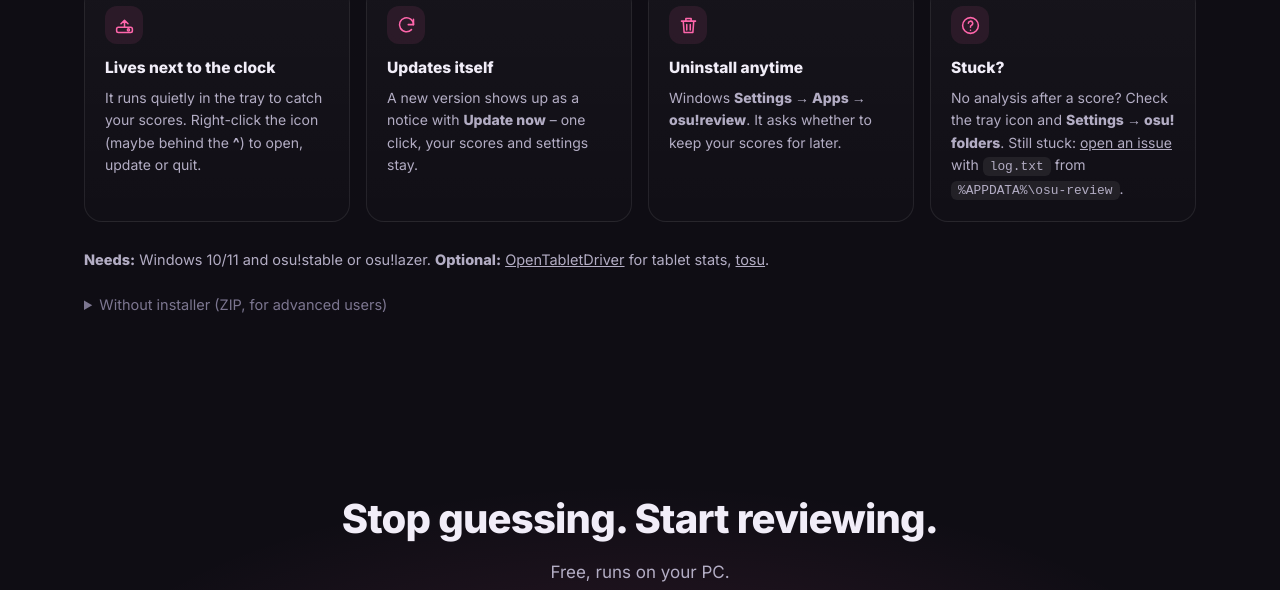
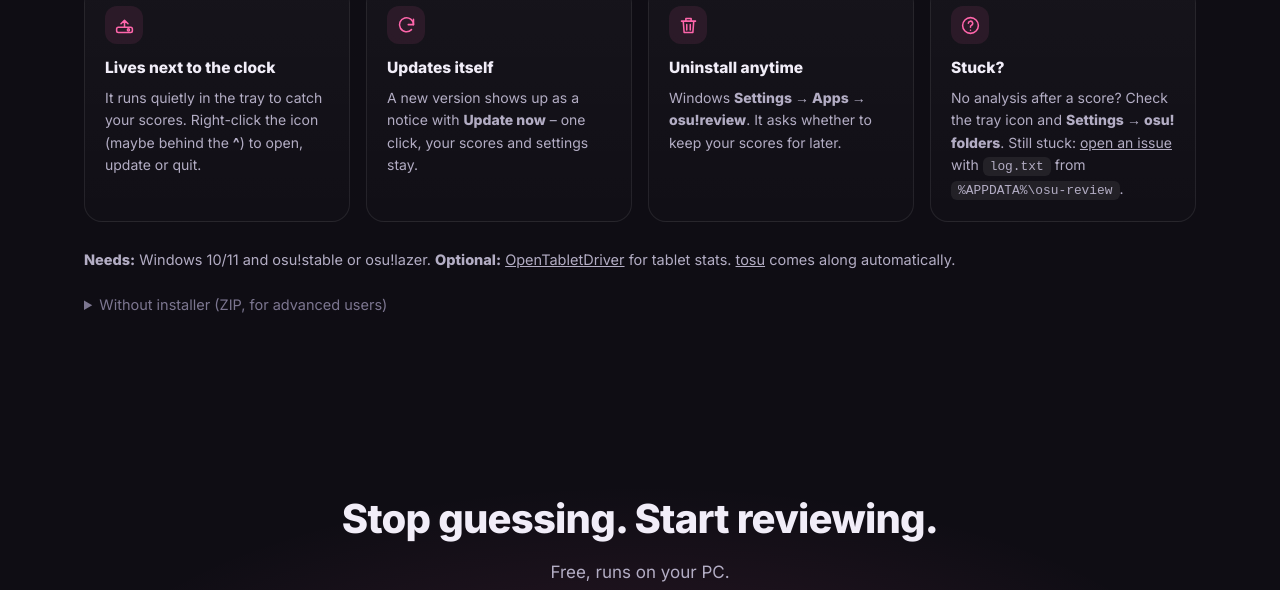
Before and after one commit to katsenmann/osu-review, a plain HTML site: page docs/index.html in a window 1280 px wide. Shown: the part 4251-4841 px from the top of the page. Drawn offline with Linux system fonts and the light colour scheme; no server answers.

Commit message:
Website: tosu comes along automatically

```diff
--- a/docs/index.html
+++ b/docs/index.html
@@ -172,7 +172,7 @@ details.zip{margin-top:22px;color:var(--ink2);font-size:14.5px}details.zip summa
     <div class="f reveal"><div class="ic"><svg viewBox="0 0 24 24" fill="none" stroke="currentColor" stroke-width="1.75" stroke-linecap="round" stroke-linejoin="round" aria-hidden="true"><path d="M4 7h16M10 11v6M14 11v6M6 7l1 13h10l1-13M9 7V4h6v3"/></svg></div><h3>Uninstall anytime</h3><p>Windows <b>Settings → Apps → osu!review</b>. It asks whether to keep your scores for later.</p></div>
     <div class="f reveal"><div class="ic"><svg viewBox="0 0 24 24" fill="none" stroke="currentColor" stroke-width="1.75" stroke-linecap="round" stroke-linejoin="round" aria-hidden="true"><circle cx="12" cy="12" r="9"/><path d="M9.5 9.5a2.5 2.5 0 1 1 3.5 2.3c-.6.3-1 .9-1 1.6V14M12 17.5v.01"/></svg></div><h3>Stuck?</h3><p>No analysis after a score? Check the tray icon and <b>Settings → osu! folders</b>. Still stuck: <a href="https://github.com/katsenmann/osu-review/issues">open an issue</a> with <code>log.txt</code> from <code>%APPDATA%\osu-review</code>.</p></div>
   </div>
-  <p class="req reveal"><b>Needs:</b> Windows 10/11 and osu!stable or osu!lazer. <b>Optional:</b> <a href="https://opentabletdriver.net/">OpenTabletDriver</a> for tablet stats, <a href="https://github.com/tosuapp/tosu">tosu</a>.</p>
+  <p class="req reveal"><b>Needs:</b> Windows 10/11 and osu!stable or osu!lazer. <b>Optional:</b> <a href="https://opentabletdriver.net/">OpenTabletDriver</a> for tablet stats. <a href="https://github.com/tosuapp/tosu">tosu</a> comes along automatically.</p>
   <details class="zip reveal"><summary>Without installer (ZIP, for advanced users)</summary>
     <ol><li>Download <code>osu-review-&lt;version&gt;.zip</code> from <a href="https://github.com/katsenmann/osu-review/releases/latest">Releases</a> and unzip it somewhere it can stay.</li>
     <li>Run <code>Install.bat</code> – desktop shortcut and optional autostart; if Python 3 is missing, a private copy is downloaded into the folder.</li>
```
